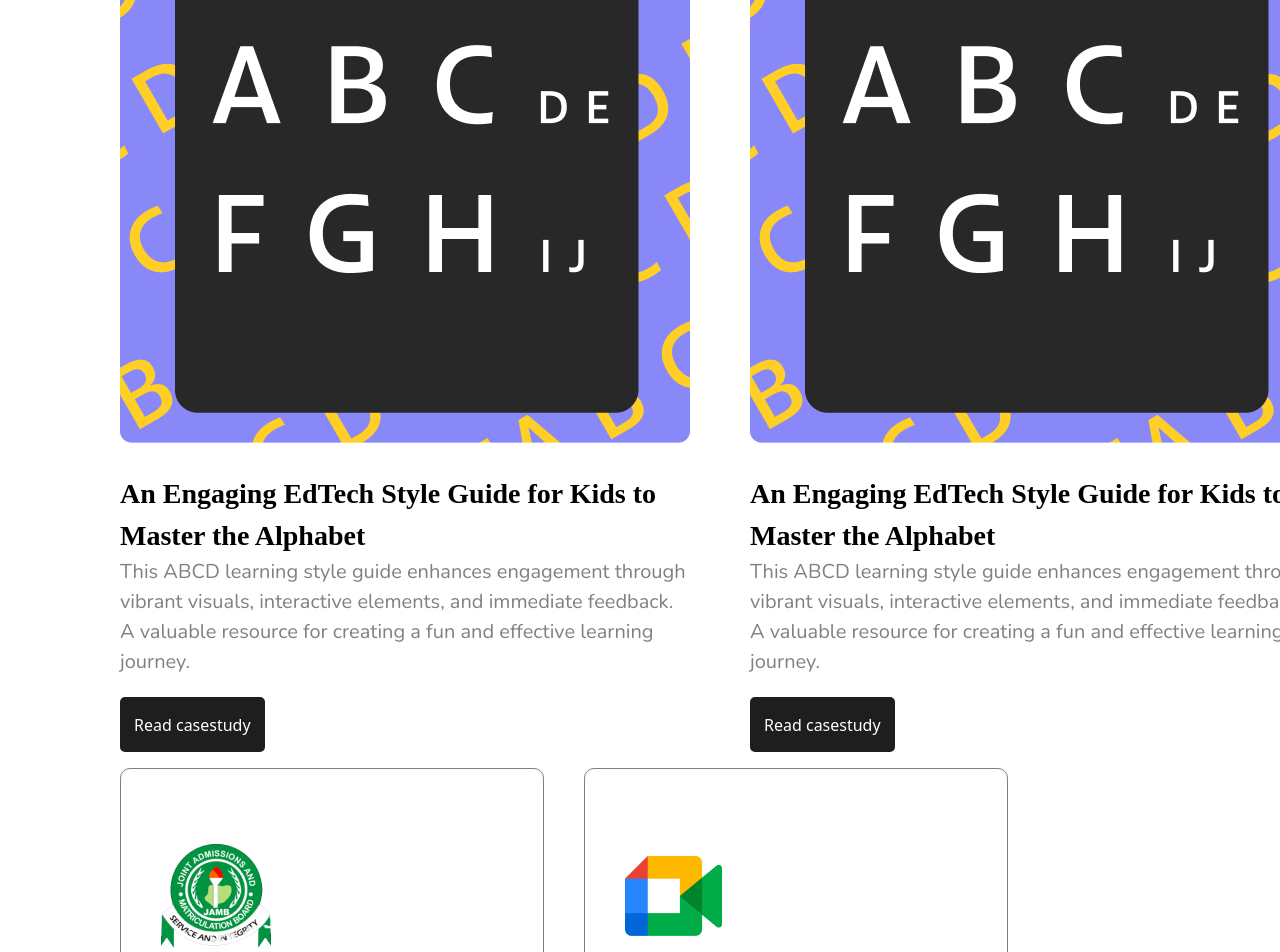
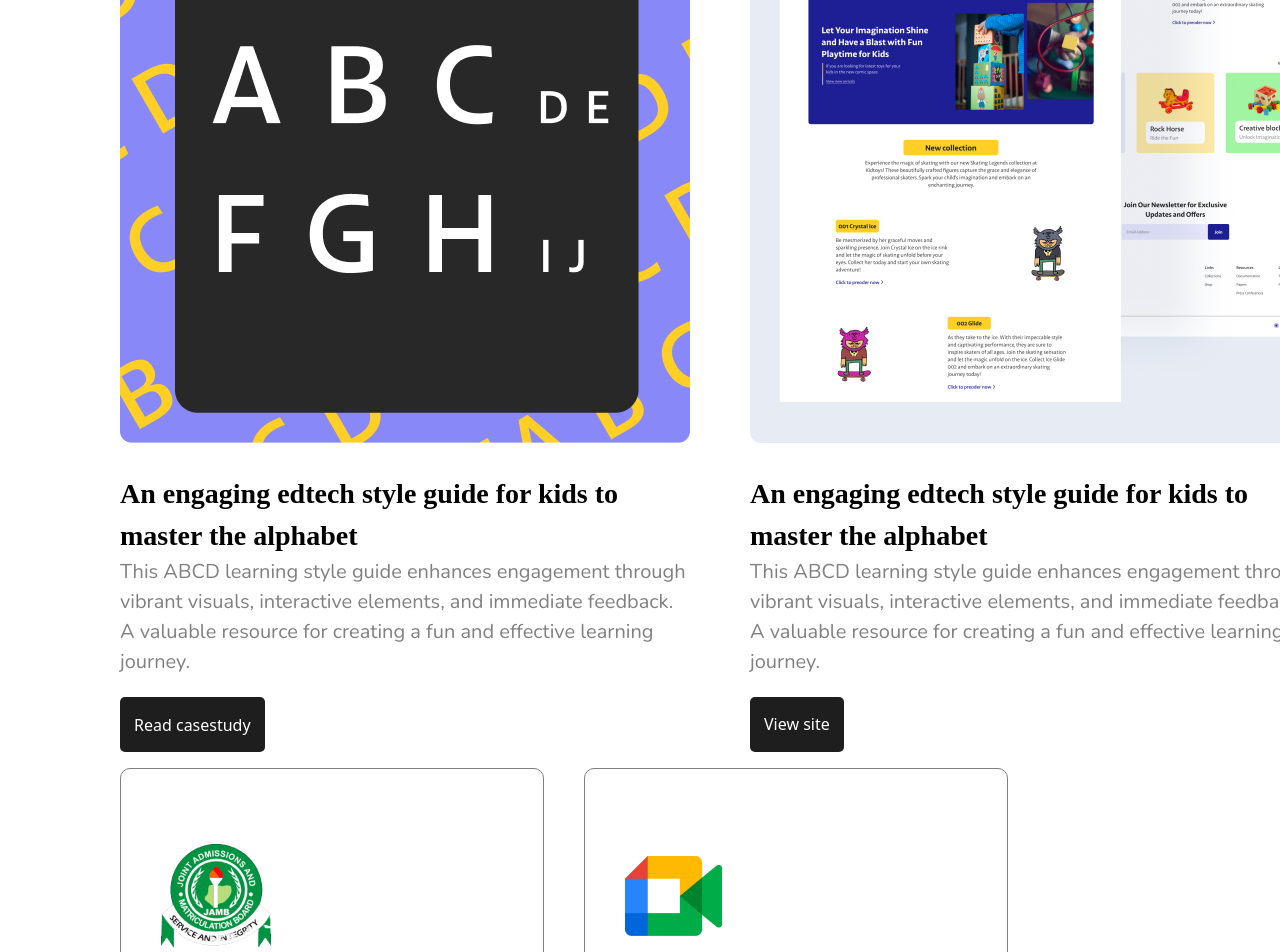
Before and after one commit to einsteinnnamah/Portfolio, a React (Vite) app: page / in a window 1280 px wide. Shown: the part 1834-2786 px from the top of the page. Built offline with nearby package versions, Linux system fonts and the light colour scheme.

Commit message:
fixed the issues

```diff
--- a/src/Pages/Home.jsx
+++ b/src/Pages/Home.jsx
@@ -10,7 +10,7 @@ import { Link } from "react-router-dom";
 import googlemeet from "../assets/Googlemeet/googlemeet.png";
 import mobile from "../assets/mobile.png";
 import abc from "../assets/abc.png";
-
+import form from "../assets/form.png"
 const Home = () => {
   return (
     <>
@@ -80,7 +80,7 @@ const Home = () => {
             </div>
             <div>
             <h1 className="text-[30px] md:text-[24px] md:w-[340px] lg:w-[440px] lg:text-[28px] xl:w-[570px] font-semibold font-Gambetta">
-              An Engaging EdTech Style Guide for Kids to Master the Alphabet
+              An engaging edtech style guide for kids to master the alphabet
               </h1>
               <p className=" text-[16px] md:text-[16px] md:w-[340px] lg:w-[440px] lg:text-[20px] xl:w-[570px] font-Nunito text-[gray]">
               This ABCD learning style guide enhances engagement through vibrant visuals, interactive elements, and immediate feedback. A valuable resource for creating a fun and effective learning journey. </p>
@@ -96,11 +96,11 @@ const Home = () => {
 
           <div className="flex mt-[80px] gap-[30px] flex-col">
             <div>
-              <img className="lg:w-[440px] md:w-[340px] xl:w-auto" src={abc} alt="Edtech style guide" />
+              <img className="lg:w-[440px] md:w-[340px] xl:w-[570px]" src={form} alt="Edtech style guide" />
             </div>
             <div>
             <h1 className="text-[30px] md:text-[24px] md:w-[340px] lg:w-[440px] lg:text-[28px] xl:w-[570px] font-semibold font-Gambetta">
-              An Engaging EdTech Style Guide for Kids to Master the Alphabet
+              An engaging edtech style guide for kids to master the alphabet
               </h1>
               <p className=" text-[16px] md:text-[16px] md:w-[340px] lg:w-[440px] lg:text-[20px] xl:w-[570px] font-Nunito text-[gray]">
               This ABCD learning style guide enhances engagement through vibrant visuals, interactive elements, and immediate feedback. A valuable resource for creating a fun and effective learning journey. </p>
@@ -108,7 +108,7 @@ const Home = () => {
                to="/Works/Edtech"
               >
                 <button className="bg-[#1e1e1e] mt-[10px] md:mt-[20px] text-white text-[18px] md:text-[16px] w-auto px-[14px] lg:w-auto md:w-[150px] h-[55px] rounded-[5px] ">
-                  Read casestudy
+                  View site
                 </button>
               </Link>
             </div>
```
Also changed, not shown: src/assets/form.png (added).
